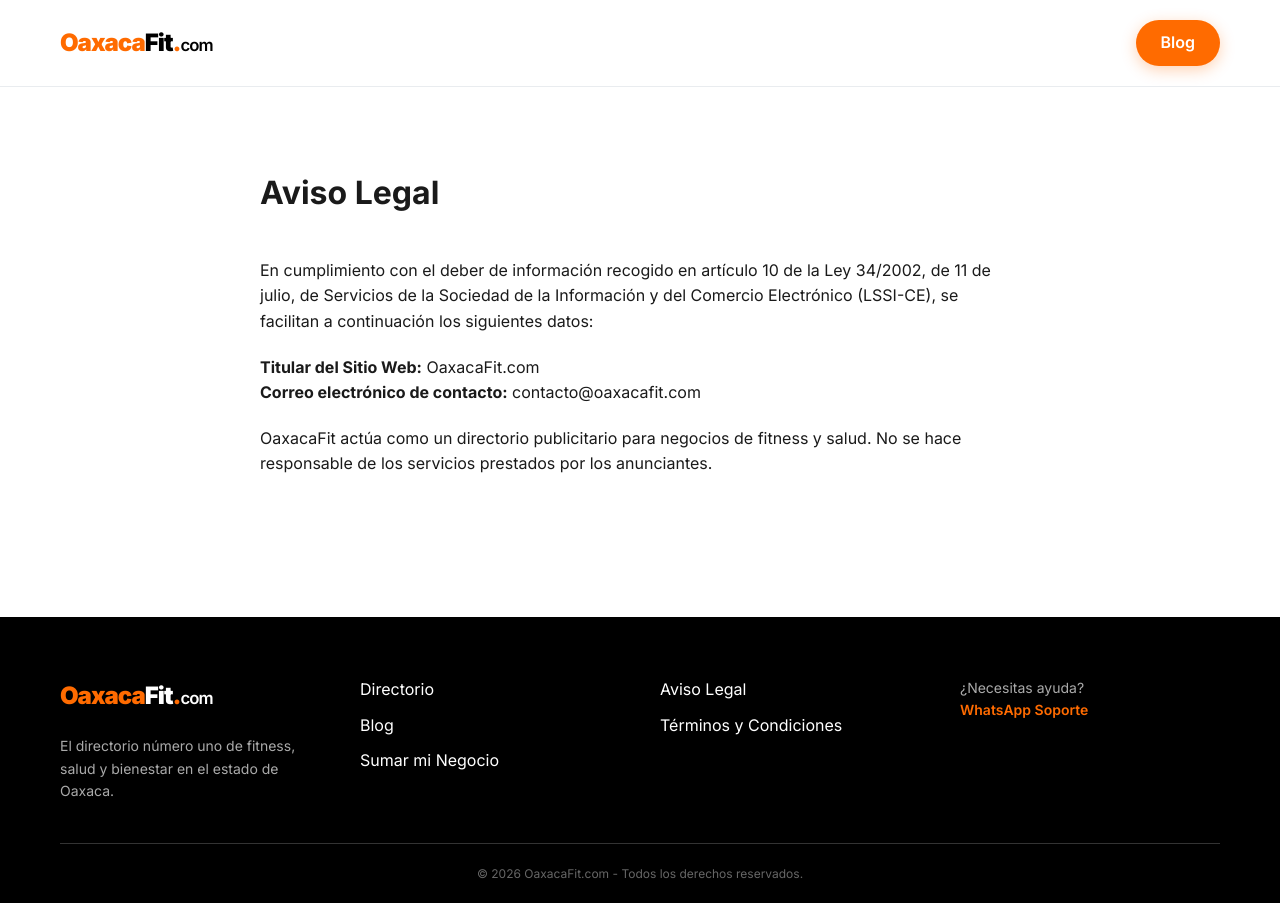
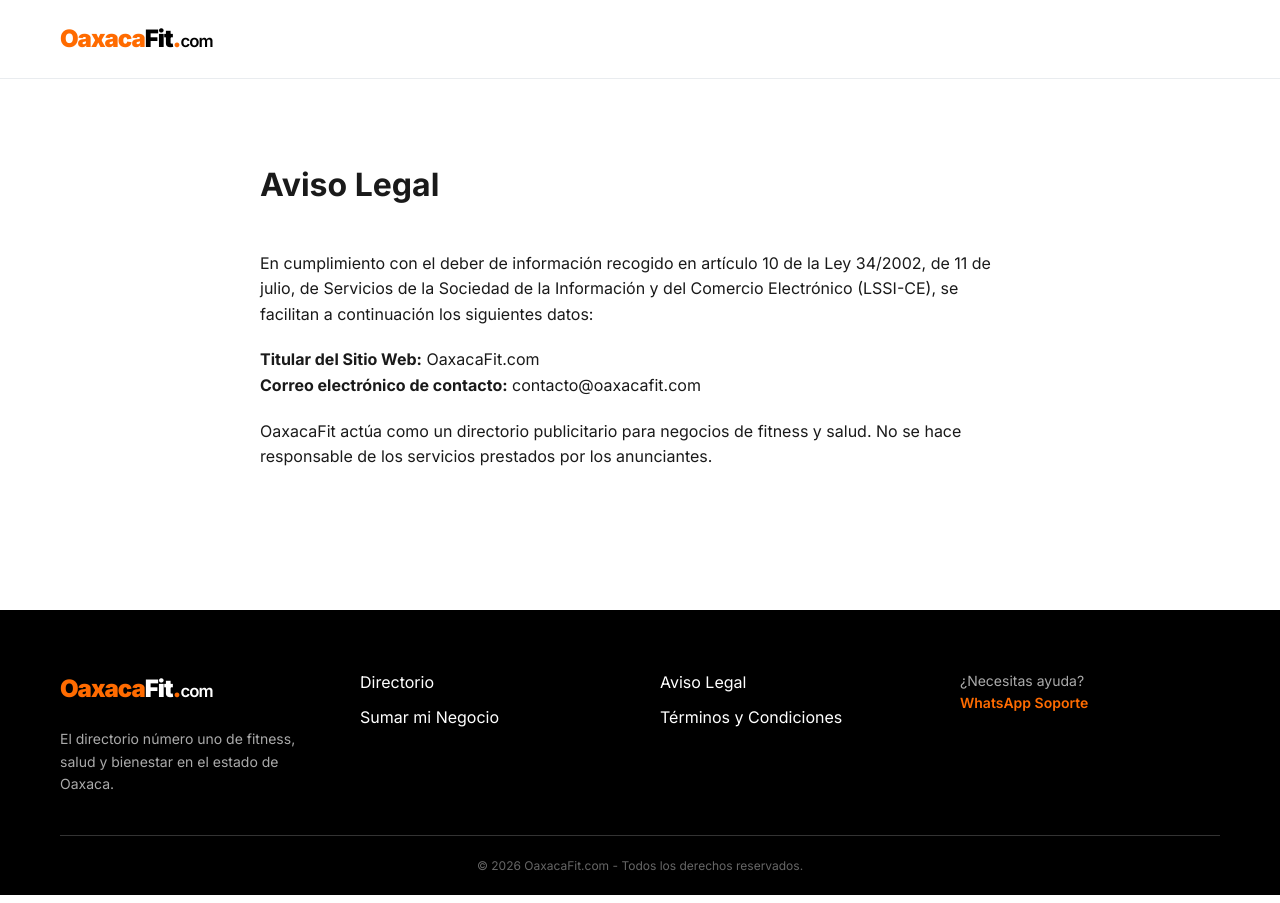
Before and after one commit to Sadat2004-hub/oaxaca-fit, a Next.js app: page /aviso-legal in a window 1280 px wide. Built offline with nearby package versions, Linux system fonts and the light colour scheme.

Commit message:
Eliminar blog: removida página de blog y botón del header

```diff
--- a/src/components/Footer.tsx
+++ b/src/components/Footer.tsx
@@ -36,7 +36,6 @@
                     <div>
                         <ul style={{ listStyle: 'none', display: 'flex', flexDirection: 'column', gap: '10px' }}>
                             <li><Link href="/directorio" style={{ color: '#fff' }}>Directorio</Link></li>
-                            <li><Link href="/blog" style={{ color: '#fff' }}>Blog</Link></li>
                             <li><Link href="/sumar-negocio" style={{ color: '#fff' }}>Sumar mi Negocio</Link></li>
                         </ul>
                     </div>
--- a/src/components/Header.tsx
+++ b/src/components/Header.tsx
@@ -29,20 +29,7 @@
           <span style={{ fontSize: '0.7em', fontWeight: '600', color: 'black' }}>com</span>
         </Link>
         <nav style={{ display: 'flex', gap: '24px', fontWeight: '500', alignItems: 'center' }}>
-          <Link
-            href="/blog"
-            style={{
-              background: 'var(--primary)',
-              color: 'white',
-              padding: '10px 25px',
-              borderRadius: '50px',
-              fontWeight: '600',
-              boxShadow: '0 4px 15px rgba(255, 107, 0, 0.3)',
-              transition: 'transform 0.2s',
-            }}
-          >
-            Blog
-          </Link>
+          {/* Blog removed */}
         </nav>
       </div>
     </header>
--- a/src/sanity/schemaTypes/index.ts
+++ /dev/null
@@ -1,6 +0,0 @@
-import { type SchemaTypeDefinition } from 'sanity'
-import { proveedorType } from './proveedor'
-
-export const schema: { types: SchemaTypeDefinition[] } = {
-    types: [proveedorType],
-}
```
Also changed, not shown: src/app/blog/page.tsx (deleted, +0 -35 lines).
